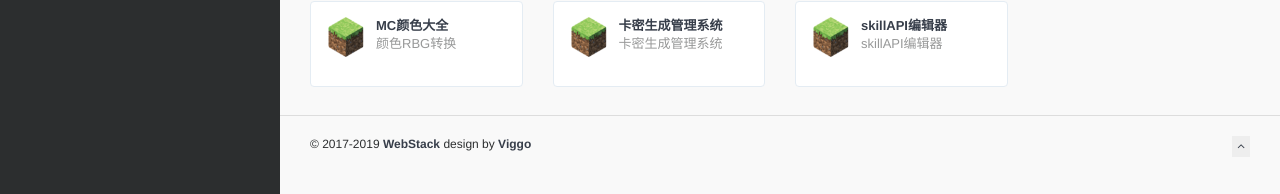
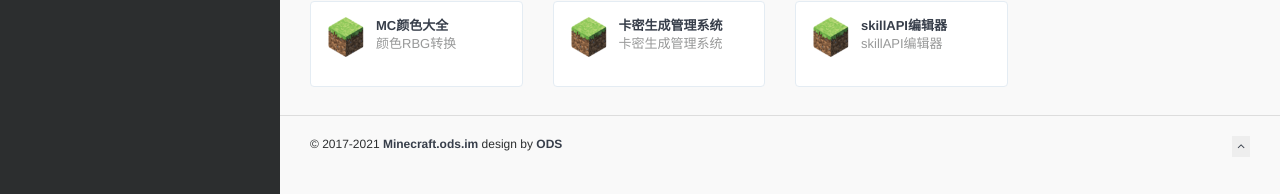
Before and after one commit to vlian5/Minecraft, a Jekyll site: the page built from index.html, in a window 1280 px wide and 900 px high, scrolled down 2021 px. Shown: the part 703-897 px from the top of the window. Built offline with Jekyll 4.4.1, drawn with Linux system fonts in a browser that asks for light colours; the list of posts is cut into pages by our own code; comment, search, counter and statistics services are not loaded.

```diff
--- a/index.html
+++ b/index.html
@@ -161,8 +161,8 @@ layout: home
         <div class="footer-inner">
             <!-- Add your copyright text here -->
             <div class="footer-text">
-                &copy; 2017-2019
-                <a href="/about.html"><strong>WebStack</strong></a> design by <a href="http://viggoz.com" target="_blank"><strong>Viggo</strong></a>
+                &copy; 2017-2021
+                <a href="/about.html"><strong>Minecraft.ods.im</strong></a> design by <a href="httpS://minecraft.ods.im" target="_blank"><strong>ODS</strong></a>
                 <!--  - Purchase for only <strong>23$</strong> -->
             </div>
             <!-- Go to Top Link, just add rel="go-top" to any link to add this functionality -->
```
Also changed, not shown: about.md (+1 -1 lines).
